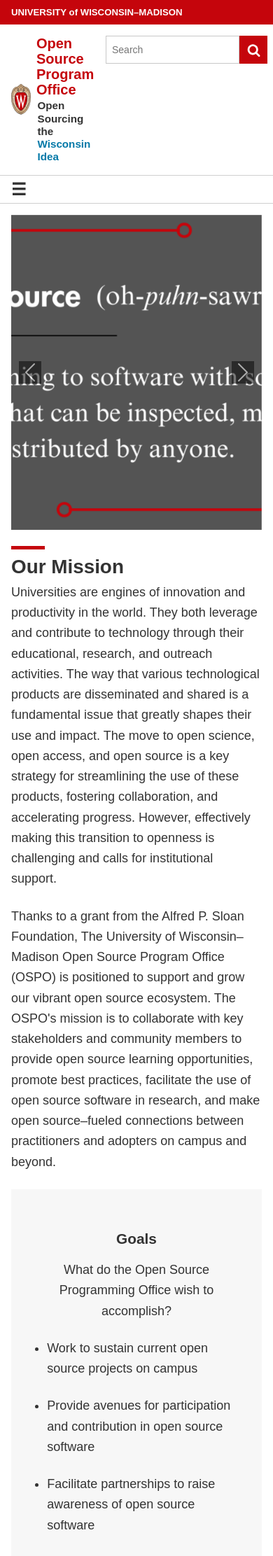
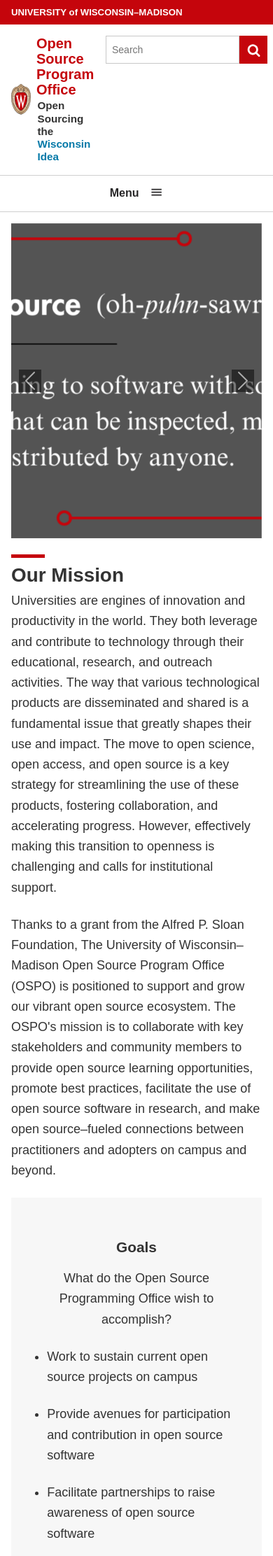
Before and after one commit to UW-Madison-DSI/ospo.wisc.edu-version-1.0, a Jekyll site: the page built from index.html, in a window 390 px wide. Shown: the top 2223 px of the page at 70% size. Built offline with Jekyll 4.4.1, drawn with Linux system fonts in a browser that asks for light colours; some web fonts are replaced.

Commit message:
Removed underscore on css file

```diff
--- a/_includes/navigation.html
+++ b/_includes/navigation.html
@@ -11,8 +11,6 @@
 
 			<nav class="uw-nav-menu uw-nav-menu-reverse" aria-label="Main Menu">
 				<ul id="uw-main-nav" class="nav-links" style="max-width:80em;">
-					<input type="checkbox" id="checkbox_toggle" />
-      				<label for="checkbox_toggle" class="hamburger">&#9776;</label>
 						{% for item in site.data.navigation %}
 						{% if page.url == item.link %}
 							<li class="current-menu-item">
@@ -26,28 +24,6 @@
 					</div>
 				</ul>
 			</nav>
-			<style>
-				.hamburger {
-  					display: none;
-  					font-size: 24px;
-  					user-select: none;
-				}
-				input[type=checkbox] {
-  					display: none;
-				}
-				@media screen and (max-width: 768px) {
-					#uw-top-menus .uw-nav-menu a {
-						display: none;
-					}
-					input[type=checkbox]:checked~#uw-top-menus .uw-nav-menu a {
-    					display: block;
-  					}
-					.hamburger {
-    					display: block;
-  					}
-				}
-
-			</style>
 		</div>
 	</div>
 </body>
--- a/_layouts/default.html
+++ b/_layouts/default.html
@@ -231,7 +231,7 @@
 		<!--[if lte IE 8]>
 			<script src="js/polyfills/addEventListener.js"></script>
 		<![endif]-->
-		<script src="js/_uw-style.min.js?version=3.2.0"></script>
+		<script src="assets/js/uw-style.min.js?version=3.2.0"></script>
 		<script src="https://cdn.jsdelivr.net/npm/bootstrap@5.3.2/dist/js/bootstrap.bundle.min.js" integrity="sha384-C6RzsynM9kWDrMNeT87bh95OGNyZPhcTNXj1NW7RuBCsyN/o0jlpcV8Qyq46cDfL" crossorigin="anonymous"></script>
 	</body>
 </html>
```
Also changed, not shown: assets/js/uw-style.min.js (renamed from assets/js/_uw-style.min.js), 10 other files.
